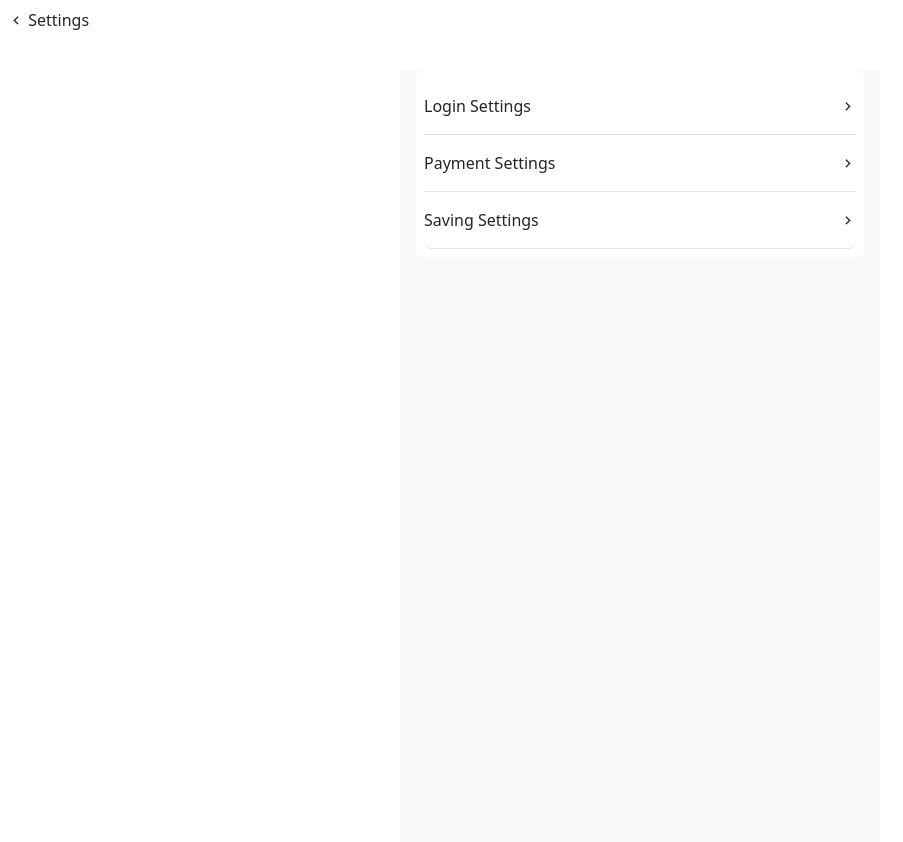
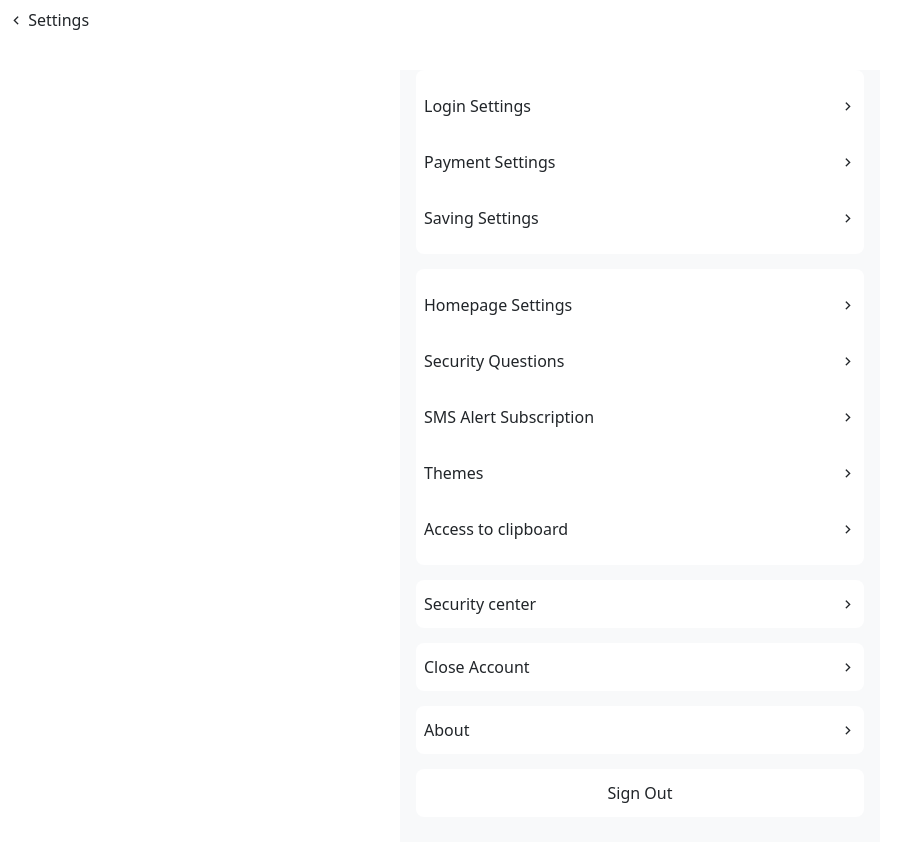
Before and after one commit to devtescode/Opay_Frontend, a React (Vite) app: page /passwordetails in a window 1280 px wide. Shown: the top 842 px of the page, without its empty margins (0-903 px from the left). Built offline with nearby package versions, Linux system fonts and the light colour scheme.

Commit message:
update settings page

```diff
--- a/src/assets/components/Passwordetailspage/Passwordetails.jsx
+++ b/src/assets/components/Passwordetailspage/Passwordetails.jsx
@@ -21,34 +21,59 @@ import {
     Bank,
     Shop
 } from 'react-bootstrap-icons';
+import { useNavigate } from 'react-router-dom';
 const Passwordetails = () => {
+    const navigate = useNavigate()
+    const LogoutBtn = ()=>{
+        Swal.fire({
+            text: "Are you sure you want to log out of Opay?",
+            showCancelButton: true,
+            confirmButtonText: "Yes",
+            cancelButtonText: "No",
+            customClass: {
+              confirmButton: 'my-confirm-btn',
+              cancelButton: 'my-cancel-btn',
+            },
+            buttonsStyling: false,
+            showClass: {
+              popup: `
+                animate__animated
+                animate__fadeInUp
+                animate__faster
+              `
+            },
+            hideClass: {
+              popup: `
+                animate__animated
+                animate__fadeOutDown
+                animate__faster
+              `
+            }
+          }).then((result) => {
+            if (result.isConfirmed) {
+              navigate("/");
+            }
+          });
+
+    }
     return (
         <>
             <Container fluid className="p-0 bg-light" style={{ maxWidth: '480px', minHeight: '100vh', }}>
                 <div className="d-flex align-items-center p-2 bg-white fixed-top">
                     <span><i class="ri-arrow-left-s-line"></i>  <span className=''>Settings</span></span>
                 </div>
-                <div className='mx-auto mx-3' style={{marginTop: "70px" }}>
-
-
+                <div className='mx-auto mx-3' style={{ marginTop: "70px" }}>
                     <div className=' p-2 rounded-3 bg-white rounded-3 mx-3'>
-
-
-                        <ListGroup.Item className="d-flex justify-content-between align-items-center px-0 py-3 border-bottom">
+                        <ListGroup.Item className="d-flex justify-content-between align-items-center px-0 py-3 ">
                             <div className="d-flex align-items-center">
-                                {/* <div className="me-3 p-2 rounded" style={{ backgroundColor: '#e6f7f1' }}>
-                                <ClockHistory size={24} color="#4cd4a1" />
-                            </div> */}
                                 <span>Login Settings</span>
                             </div>
 
                             <i class="ri-arrow-right-s-line"></i>
                         </ListGroup.Item>
 
-                        {/* Account Limits */}
-                        <ListGroup.Item className="d-flex justify-content-between align-items-center px-0 py-3 border-bottom">
+                        <ListGroup.Item className="d-flex justify-content-between align-items-center px-0 py-3 ">
                             <div className="d-flex align-items-center">
-
                                 <div className="d-flex flex-column">
                                     <span>Payment Settings</span>
                                 </div>
@@ -56,15 +81,104 @@ const Passwordetails = () => {
                             <i class="ri-arrow-right-s-line"></i>
                         </ListGroup.Item>
 
-                        {/* Bank Card/Account */}
-                        <ListGroup.Item className="d-flex justify-content-between align-items-center px-0 py-3 border-bottom">
+                        <ListGroup.Item className="d-flex justify-content-between align-items-center px-0 py-3 ">
                             <div className="d-flex align-items-center">
-
                                 <div className="d-flex flex-column">
                                     <span>Saving Settings</span>
                                 </div>
                             </div>
                             <i class="ri-arrow-right-s-line"></i>
+                        </ListGroup.Item>
+                    </div>
+                </div>
+
+                <div className='mx-auto mx-3' style={{ marginTop: "15px" }}>
+                    <div className=' p-2 rounded-3 bg-white rounded-3 mx-3'>
+                        <ListGroup.Item className="d-flex justify-content-between align-items-center px-0 py-3 ">
+                            <div className="d-flex align-items-center">
+                                <span>Homepage Settings</span>
+                            </div>
+
+                            <i class="ri-arrow-right-s-line"></i>
+                        </ListGroup.Item>
+
+                        <ListGroup.Item className="d-flex justify-content-between align-items-center px-0 py-3 ">
+                            <div className="d-flex align-items-center">
+                                <div className="d-flex flex-column">
+                                    <span>Security Questions</span>
+                                </div>
+                            </div>
+                            <i class="ri-arrow-right-s-line"></i>
+                        </ListGroup.Item>
+
+                        <ListGroup.Item className="d-flex justify-content-between align-items-center px-0 py-3 ">
+                            <div className="d-flex align-items-center">
+                                <div className="d-flex flex-column">
+                                    <span>SMS Alert Subscription</span>
+                                </div>
+                            </div>
+                            <i class="ri-arrow-right-s-line"></i>
+                        </ListGroup.Item>
+
+                        <ListGroup.Item className="d-flex justify-content-between align-items-center px-0 py-3 ">
+                            <div className="d-flex align-items-center">
+                                <div className="d-flex flex-column">
+                                    <span>Themes</span>
+                                </div>
+                            </div>
+                            <i class="ri-arrow-right-s-line"></i>
+                        </ListGroup.Item>
+
+                        <ListGroup.Item className="d-flex justify-content-between align-items-center px-0 py-3 ">
+                            <div className="d-flex align-items-center">
+                                <div className="d-flex flex-column">
+                                    <span>Access to clipboard</span>
+                                </div>
+                            </div>
+                            <i class="ri-arrow-right-s-line"></i>
+                        </ListGroup.Item>
+                    </div>
+                </div>
+
+                <div className='mx-auto mx-3' style={{ marginTop: "15px" }}>
+                    <div className=' p-2 rounded-3 bg-white rounded-3 mx-3'>
+                        <ListGroup.Item className="d-flex justify-content-between align-items-center px-0 py-1">
+                            <div className="d-flex align-items-center">
+                                <span>Security center</span>
+                            </div>
+
+                            <i class="ri-arrow-right-s-line"></i>
+                        </ListGroup.Item>
+                    </div>
+                </div>
+                <div className='mx-auto mx-3' style={{ marginTop: "15px" }}>
+                    <div className=' p-2 rounded-3 bg-white rounded-3 mx-3'>
+                        <ListGroup.Item className="d-flex justify-content-between align-items-center px-0 py-1">
+                            <div className="d-flex align-items-center">
+                                <span>Close Account</span>
+                            </div>
+
+                            <i class="ri-arrow-right-s-line"></i>
+                        </ListGroup.Item>
+                    </div>
+                </div>
+                <div className='mx-auto mx-3' style={{ marginTop: "15px" }}>
+                    <div className=' p-2 rounded-3 bg-white rounded-3 mx-3'>
+                        <ListGroup.Item className="d-flex justify-content-between align-items-center px-0 py-1">
+                            <div className="d-flex align-items-center">
+                                <span>About</span>
+                            </div>
+
+                            <i class="ri-arrow-right-s-line"></i>
+                        </ListGroup.Item>
+                    </div>
+                </div>
+                <div className='mx-auto mx-3 ' style={{ marginTop: "15px" }}>
+                    <div className=' p-2 rounded-3 bg-white rounded-3 mx-3' onClick={LogoutBtn}>
+                        <ListGroup.Item className="d-flex justify-content-between align-items-center px-0 py-1">
+                            <div className="d-flex align-items-center mx-auto">
+                                <span className=''>Sign Out</span>
+                            </div>
                         </ListGroup.Item>
                     </div>
                 </div>
--- a/src/index.css
+++ b/src/index.css
@@ -18,3 +18,22 @@
         }
     ]
 } */
+
+.my-confirm-btn {
+    background-color: #00B875;
+    color: white;
+    padding: 8px 46px;
+    border-radius: 4px;
+    border: none;
+    border-radius: 20px;
+}
+
+.my-cancel-btn {
+    background-color: #E1F5EA;
+    color: #00B875;
+    padding: 8px 46px;
+    border-radius: 4px;
+    border: none;
+    border-radius: 20px;
+    margin-left: 8px;
+  }
```
Also changed, not shown: src/assets/components/Settingspage/Setting.jsx (+7 -7 lines).
